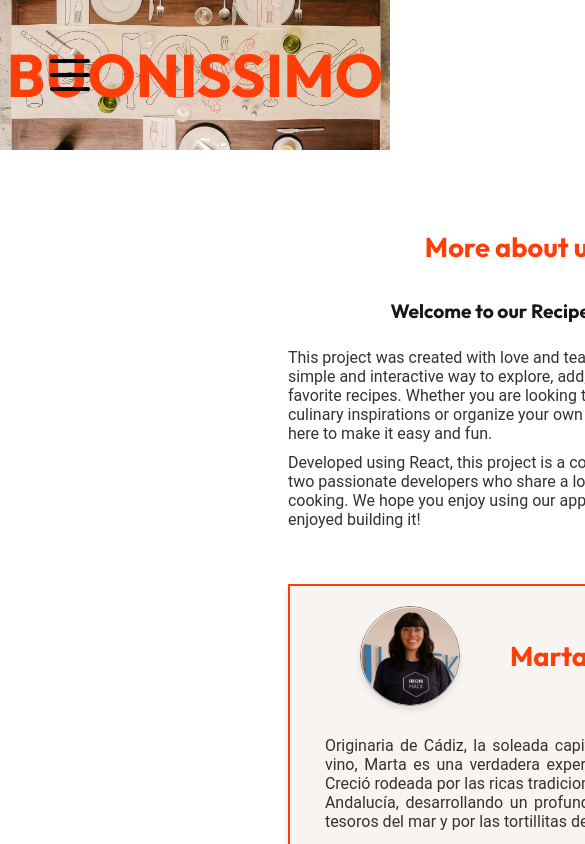
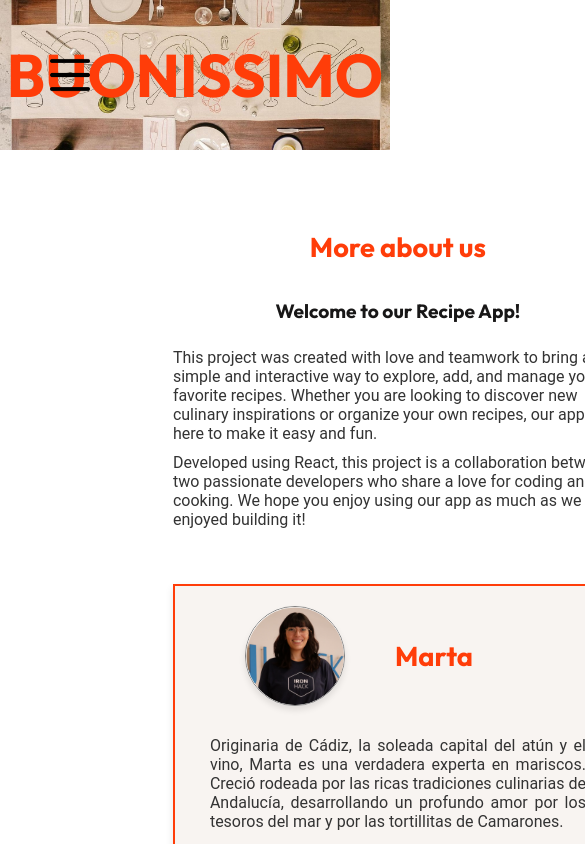
Before and after one commit to martxgomez/react-app, a React (Vite) app: page /about in a window 390 px wide. Shown: the top 844 px of the page, 585 px wide, since content can reach past the window. Built offline with nearby package versions, Linux system fonts and the light colour scheme.

Commit message:
about page with mobile sidebar

```diff
--- a/src/App.jsx
+++ b/src/App.jsx
@@ -61,7 +61,7 @@ function App() {
               <DashboardPage recipes={recipes} deleteRecipe={deleteRecipe} isOn={sidebarOn} />
             }
           />
-          <Route path="/about" element={<AboutPage /> }  isOn={sidebarOn}/>
+          <Route path="/about" element={<AboutPage  isOn={sidebarOn}/> }  />
           <Route
             path="/form"
             element={<Form recipes={recipes} setRecipes={setRecipes} isOn={sidebarOn}/>}
@@ -81,7 +81,7 @@ function App() {
             path="/recipes/:recipeId"
             element={<RecipeDetailsPage recipes={recipes} isOn={sidebarOn}/>}
           />
-          <Route path="*" element={<NotFoundPage />} isOn={sidebarOn}/>
+          <Route path="*" element={<NotFoundPage isOn={sidebarOn}/>} />
         </Routes>
       </section>
 
--- a/src/pages/AboutPage.css
+++ b/src/pages/AboutPage.css
@@ -1,9 +1,18 @@
-.aboutpage {
+.aboutpage-on {
 
   display: flex;
   flex-direction: column;
-  width: 75%;
+  width: auto;
   min-height: 700px;
+  transition: left 0.3s ease-in-out;
+}
+.aboutpage-off{
+  position:relative;
+
+  width: auto;
+  transition: left 0.3s ease-in-out;
+  transform: translateX(-115px);
+
 }
 
 .introduction {
```
Also changed, not shown: src/App.css (line endings or trailing spaces).
